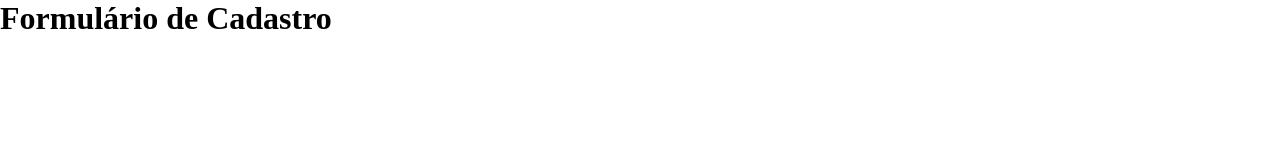
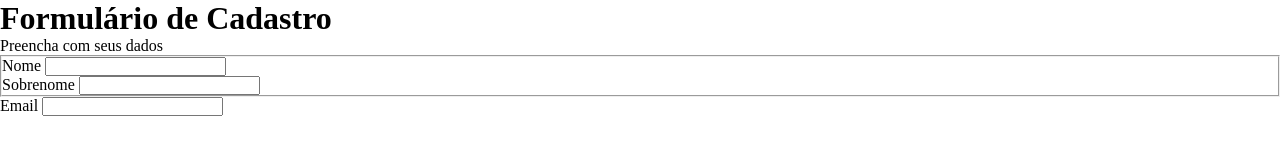
Before and after one commit to michaelcordeiro/Formulario, a plain HTML site: page index.html in a window 1280 px wide. Drawn offline with Linux system fonts and the light colour scheme.

Commit message:
update index

```diff
--- a/index.html
+++ b/index.html
@@ -9,7 +9,31 @@
 </head>
 <body>
 
-    <h1>Formulário de Cadastro</h1>
+    <div>
+        <h1>Formulário de Cadastro</h1>
+        <p>Preencha com seus dados</p>
+    </div>
+
+    <form>
+        <fieldset>
+            <div>
+                <label for="nome">Nome</label>
+                <input type="text" name="nome" id="nome">
+            </div>
+
+            <div>
+                <label for="sobrenome">Sobrenome</label>
+                <input type="text" name="sobrenome" id="sobrenome">
+            </div>
+        </fieldset>
+
+        <div>
+            <label for="email">Email</label>
+            <input type="email" name="email" id="email">
+        </div>
+
+
+    </form>
 
 
 </body>
```
